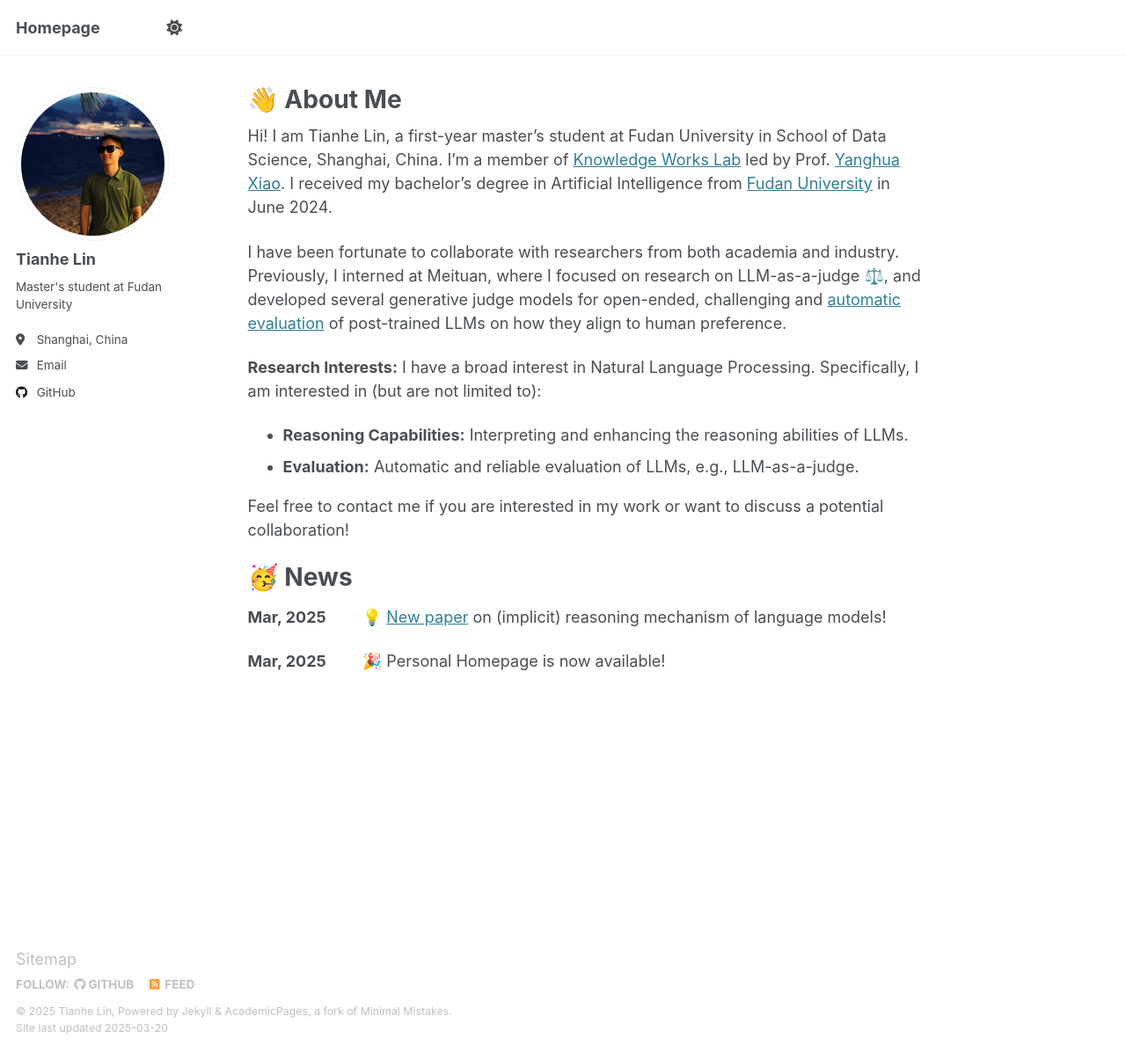
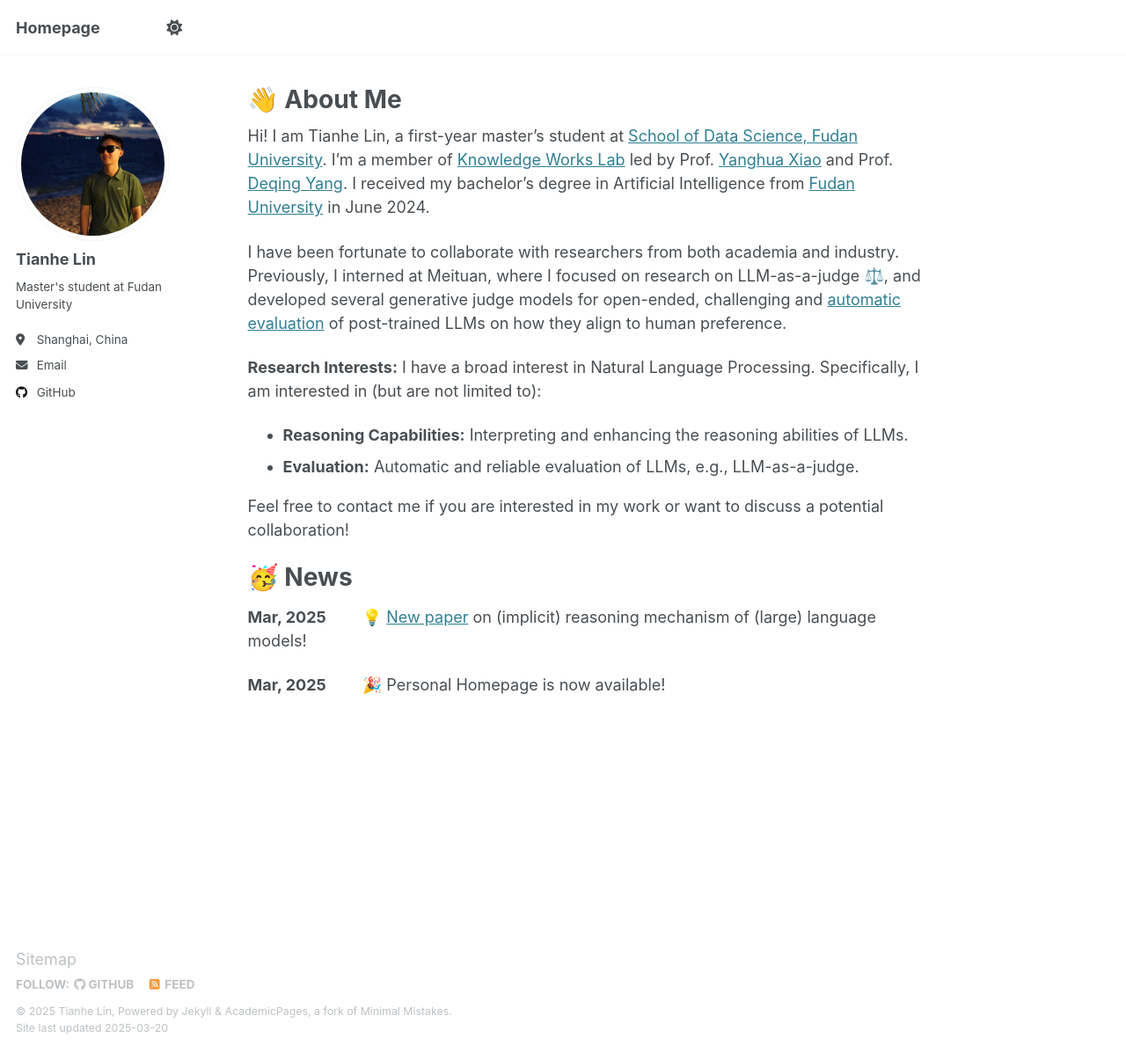
Before and after one commit to TianheL/TianheL.github.io, a Jekyll site: the page built from _pages/about.md, in a window 1280 px wide and 1196 px high. Shown: the whole window at 88% size. Built offline with Jekyll 4.4.1, drawn with Linux system fonts in a browser that asks for light colours; emoji names are drawn with the system emoji font.

Commit message:
Update about.md

```diff
--- a/_pages/about.md
+++ b/_pages/about.md
@@ -7,8 +7,8 @@ redirect_from:
   - /about.html
 ---
 
-Hi! I am Tianhe Lin, a first-year master's student at Fudan University in School of Data Science, Shanghai, China.
-I'm a member of [Knowledge Works Lab](http://kw.fudan.edu.cn/) led by Prof. [Yanghua Xiao](https://scholar.google.com/citations?user=odFW4FoAAAAJ&hl=en&oi=ao).
+Hi! I am Tianhe Lin, a first-year master's student at [School of Data Science, Fudan University](https://sds.fudan.edu.cn/).
+I'm a member of [Knowledge Works Lab](http://kw.fudan.edu.cn/) led by Prof. [Yanghua Xiao](https://scholar.google.com/citations?user=odFW4FoAAAAJ&hl=en&oi=ao) and Prof. [Deqing Yang](https://sds.fudan.edu.cn/c1/56/c22442a508246/page.htm).
 I received my bachelor's degree in Artificial Intelligence from [Fudan University](https://www.fudan.edu.cn/) in June 2024.
 
 I have been fortunate to collaborate with researchers from both academia and industry.
@@ -22,6 +22,6 @@ Feel free to contact me if you are interested in my work or want to discuss a po
 
 🥳 News
 ======
-**Mar, 2025**&emsp;&emsp; :bulb: [New paper](https://arxiv.org/abs/2503.07604) on (implicit) reasoning mechanism of language models!
+**Mar, 2025**&emsp;&emsp; :bulb: [New paper](https://arxiv.org/abs/2503.07604) on (implicit) reasoning mechanism of (large) language models!
 
 **Mar, 2025**&emsp;&emsp; :tada: Personal Homepage is now available!
```
